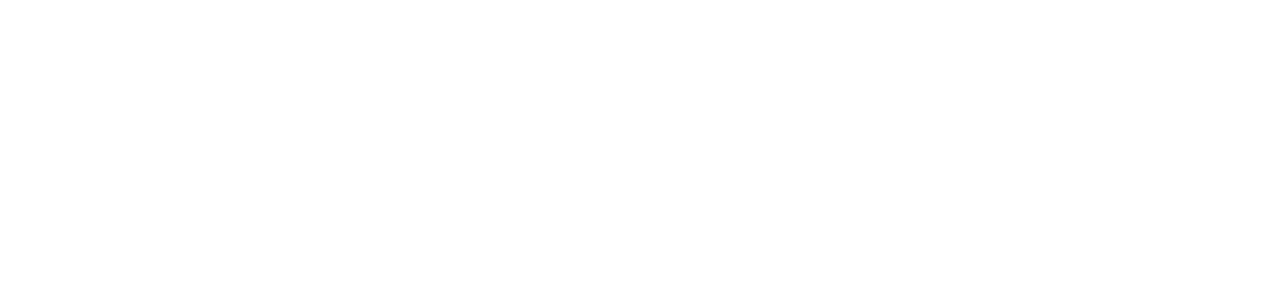
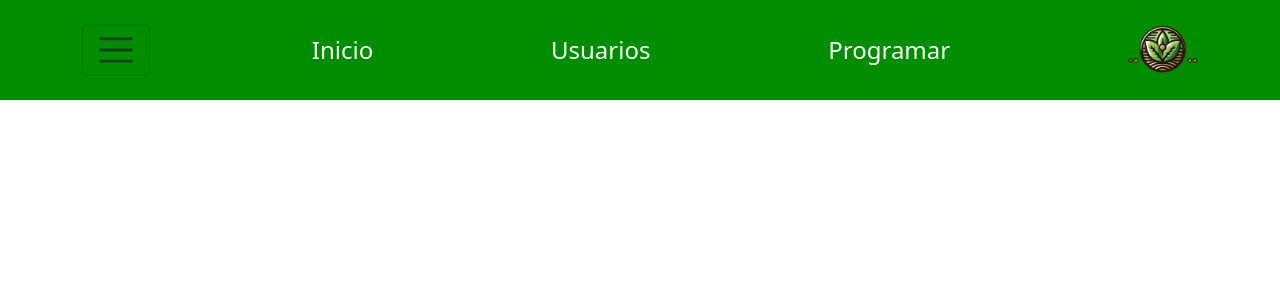
Before and after one commit to Sharit-Vargas07/Atomic, a React (Vite) app in the folder FronendAgroRegister/: page /nada in a window 1280 px wide. Before the commit this address had no page. Shown: the top 300 px of the page. Built offline with nearby package versions, Linux system fonts and the light colour scheme.

Commit message:
uniendo vista reportes

```diff
--- a/FronendAgroRegister/src/App.jsx
+++ b/FronendAgroRegister/src/App.jsx
@@ -11,6 +11,7 @@
 import { Olvidopassone } from './pages/OlvidoContrase2.jsx';
 import { Olvidopasstwo } from './pages/OlvidoContrase3.jsx';
 import { Olvidopasstree } from './pages/OlvidoContrase.jsx';
+import Reportes from './pages/Reportes.jsx';
 
 
 function App() {
@@ -29,6 +30,7 @@
           <Route path="/finca" element={<Finca/>} />
           <Route path="/Soport" element={<Soporte />} />
           <Route path="/dashboard" element={<Dashboardkev />} />
+          <Route path="/nada" element={<Reportes />} />
 
         </Routes>
 
--- /dev/null
+++ b/FronendAgroRegister/src/pages/Reportes.jsx
@@ -0,0 +1,17 @@
+import React from 'react'
+import Header from '../components/organismos/Header/Header'
+import Botones from '../components/atomos/Botones'
+
+function Reportes() {
+  return (
+    <div>
+        <Header/>
+        <div className='w-2/6 ml-10 p-20'>
+            <h1>Reporte Ingresos y Egresos </h1>
+            <Botones children='Enviar' />
+        </div>
+    </div>
+  )
+}
+
+export default Reportes
```
